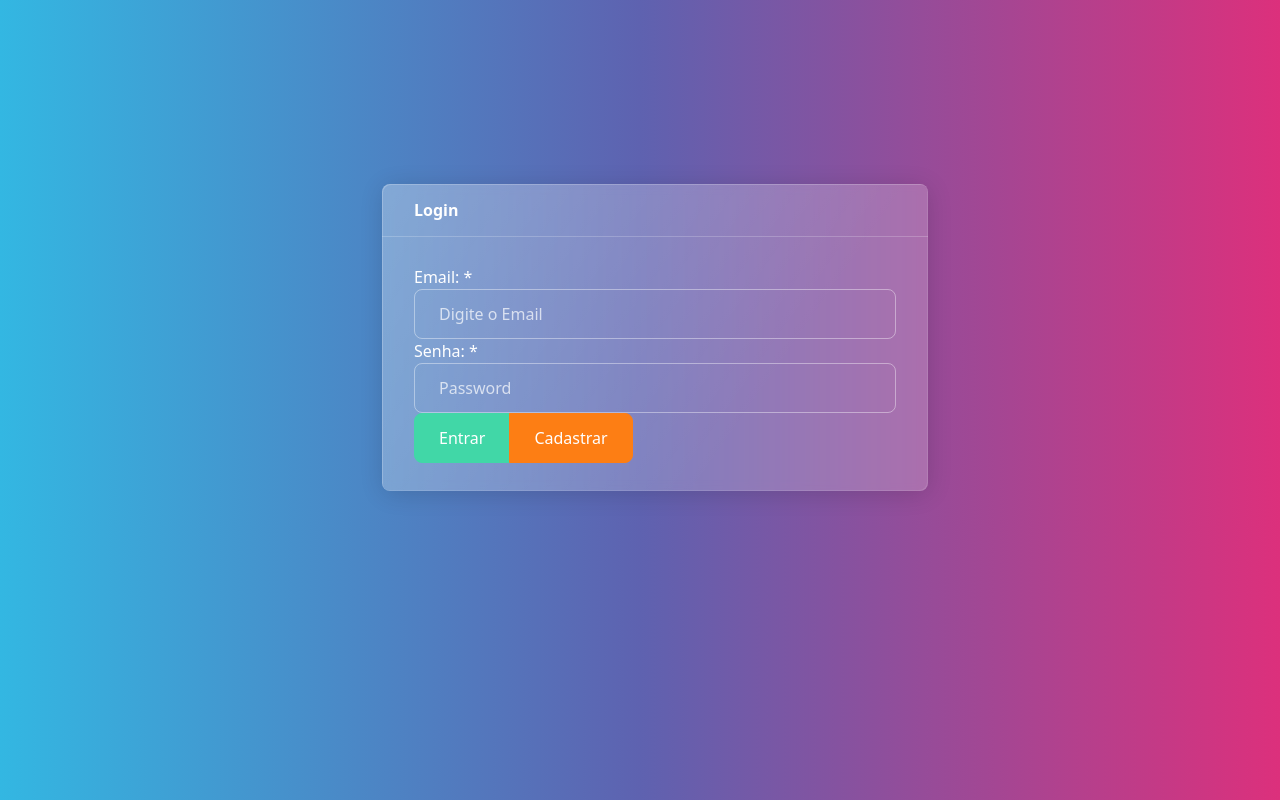
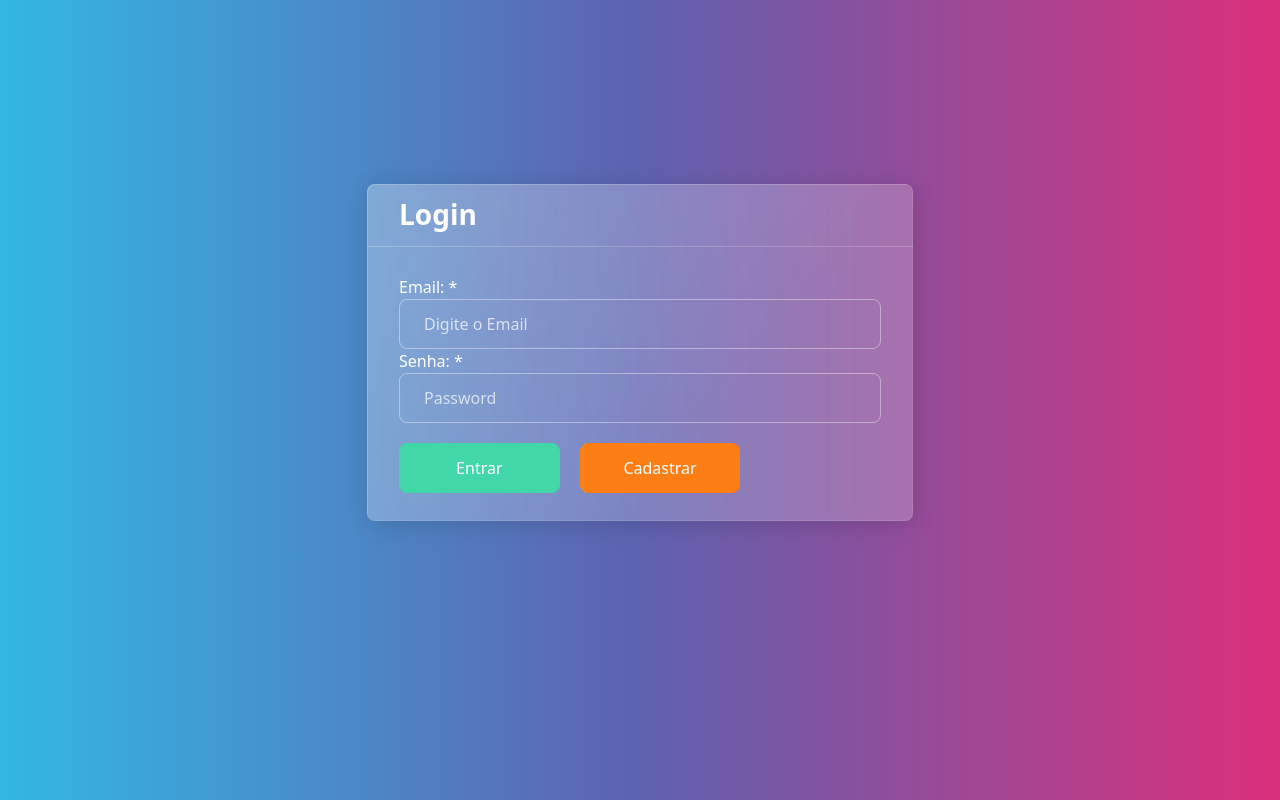
Before and after one commit to dione-is/hold-money-app-, a React (Create React App) app: page / in a window 1280 px wide. Built offline with nearby package versions, Linux system fonts and the light colour scheme.

Commit message:
tela login

```diff
--- a/package.json
+++ b/package.json
@@ -6,6 +6,7 @@
     "@testing-library/jest-dom": "^5.16.5",
     "@testing-library/react": "^13.4.0",
     "@testing-library/user-event": "^13.5.0",
+    "axios": "^1.3.0",
     "bootswatch": "^5.2.3",
     "react": "^18.2.0",
     "react-dom": "^18.2.0",
--- a/src/components/card.js
+++ b/src/components/card.js
@@ -4,7 +4,7 @@ class Card extends React.Component{
     render(){
         return(
             <div className="card mb-3">
-                <div className="card-header">{this.props.title}</div>
+                <h3 className="card-header">{this.props.title}</h3>
                 <div className="card-body">
                     {this.props.children}
                 </div>
--- a/src/views/login.js
+++ b/src/views/login.js
@@ -1,6 +1,7 @@
 import React from 'react';
 import Card from '../components/card';
 import FormGroup from '../components/form-group';
+import axios from 'axios';
 
 class Login extends React.Component {
     state = {
@@ -12,11 +13,22 @@ class Login extends React.Component {
         console.log("email: " + this.state.email + "\n" + "senha: " + this.state.senha);
     }
 
+    autenticar = () =>{
+        axios.post('localhost:8080/autenticar',{
+            email: 'dione@email.com',
+            senha: '123mudar'
+        }).then((response) => {
+            console.log(response.data);
+        }).catch((err) => {
+            console.error(err);
+        });
+    }
+
     render() {
         return (
             <div className="container">
-                <div className="row">
-                    <div className="col-md-6" style={{ position: 'relative', left: '300px' }}>
+                <div className="row" style={{justifyContent: 'center'}}>
+                    <div className="col-md-6" style={{ position: 'relative', justifyContent: 'center' }}>
                         <div className="bs-docs-section"></div>
                         <Card title="Login">
                             <div className='row'>
@@ -33,9 +45,9 @@ class Login extends React.Component {
                                                 <input type="password" className="form-control" id="exampleInputPassword1" placeholder="Password"
                                                     value={this.state.senha} onChange={e => this.setState({ senha: e.target.value })} />
                                             </FormGroup>
-                                            <div className='btn-group '>
-                                                <button type='button' onClick={this.entrar} className="btn btn-success">Entrar</button>
-                                                <button type='button' className="btn btn-danger">Cadastrar</button>
+                                            <div className='col-sm-12' style={{marginTop: '20px'}}>
+                                                <button type='button' onClick={this.entrar} className="btn btn-success col-sm-4">Entrar</button>
+                                                <button type='button' className="btn btn-danger col-sm-4 col-sm-offset-4" style={{marginLeft: '20px'}}>Cadastrar</button>
                                             </div>
                                         </fieldset>
                                     </div>
@@ -44,6 +56,7 @@ class Login extends React.Component {
                         </Card>
                     </div>
                 </div>
+
             </div>
         )
 
```
Also changed, not shown: 1 other file (tests, documents, lock files or other folders).
